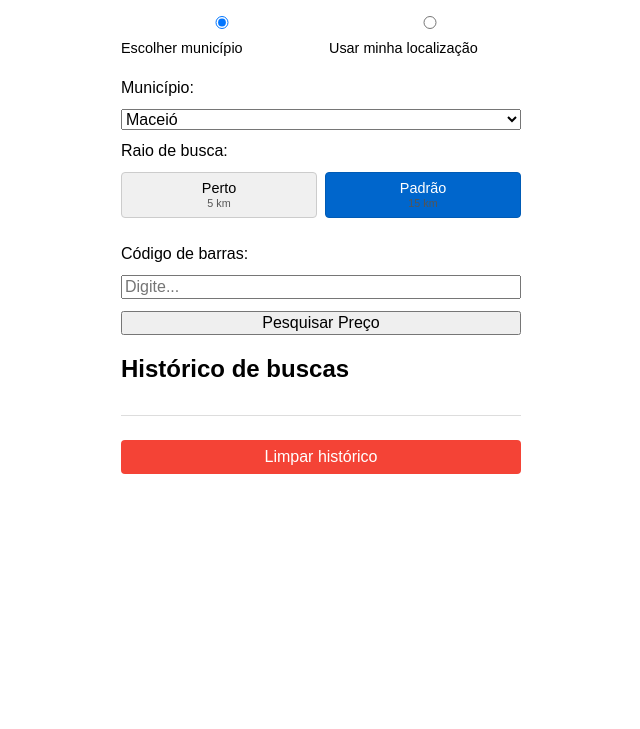
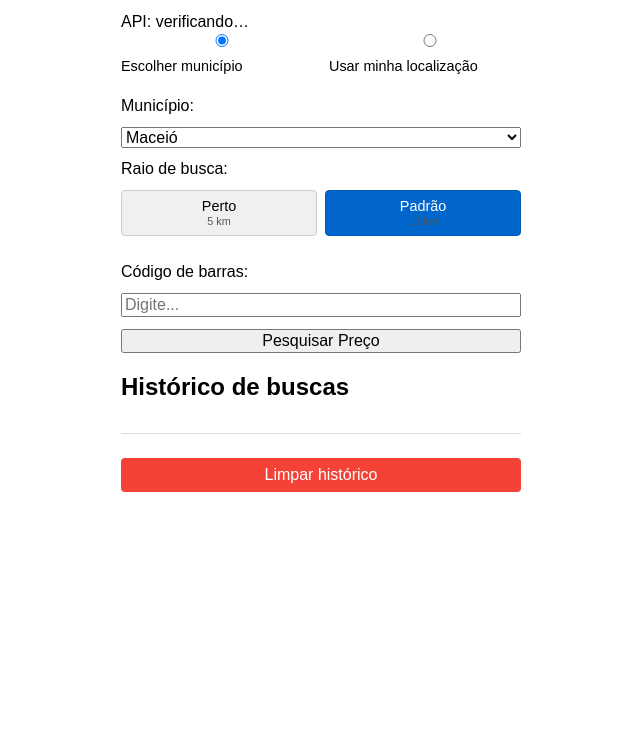
Before and after one commit to SanAppsMano/precoAL, a plain HTML site: page index.html in a window 1280 px wide. Shown: the part 71-800 px from the top of the page, without its empty margins (319-959 px from the left). Drawn offline with Linux system fonts and the light colour scheme.

Commit message:
Update index.html

```diff
--- a/index.html
+++ b/index.html
@@ -8,6 +8,8 @@
 </head>
 <body>
   <h1>Busca de Preço</h1>
+  <!-- Indicador de saúde da API -->
+  <div id="api-status" class="status-check">API: verificando…</div>
 
   <div class="location-choice">
     <label><input type="radio" name="loc" value="city" checked> Escolher município</label>
```
